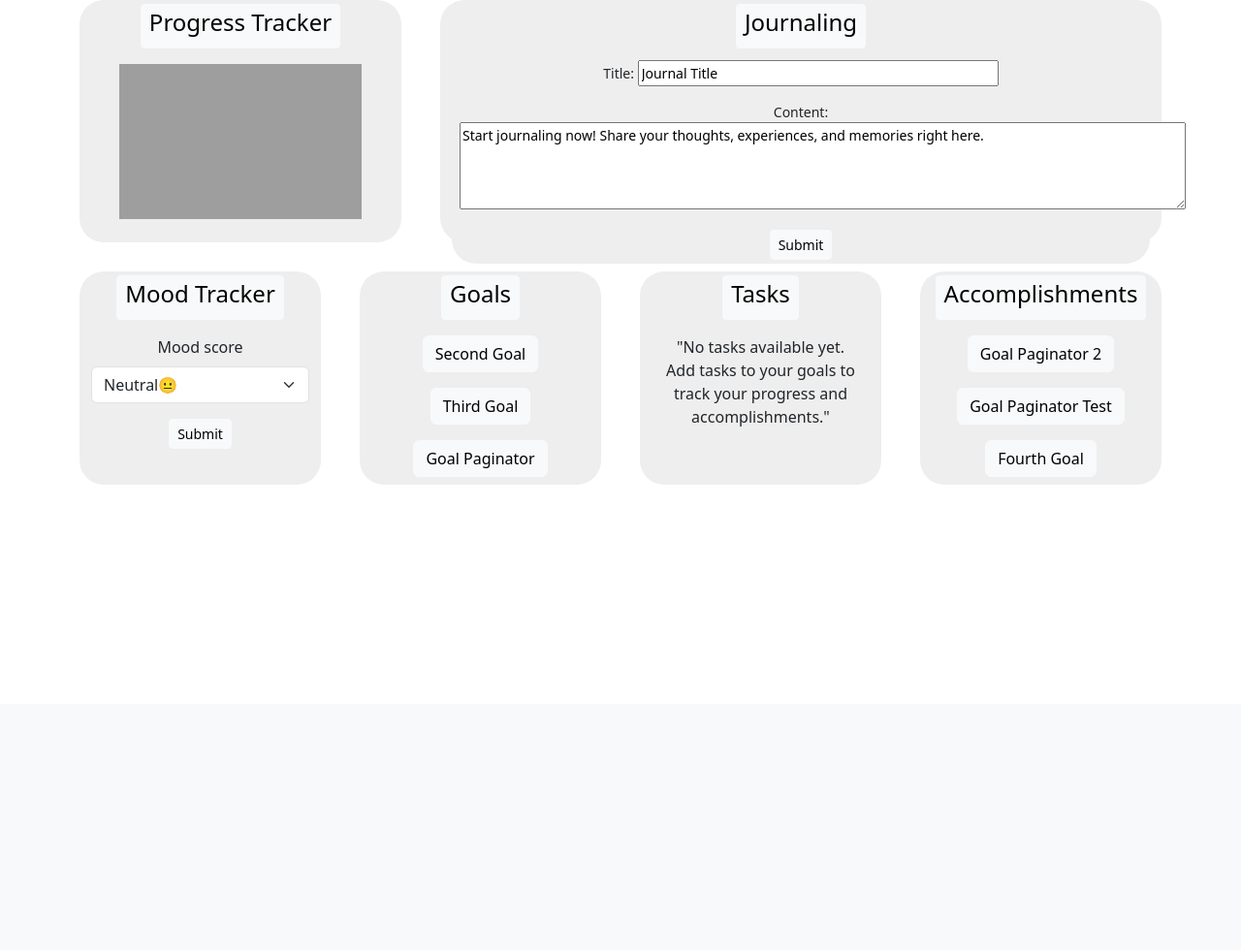
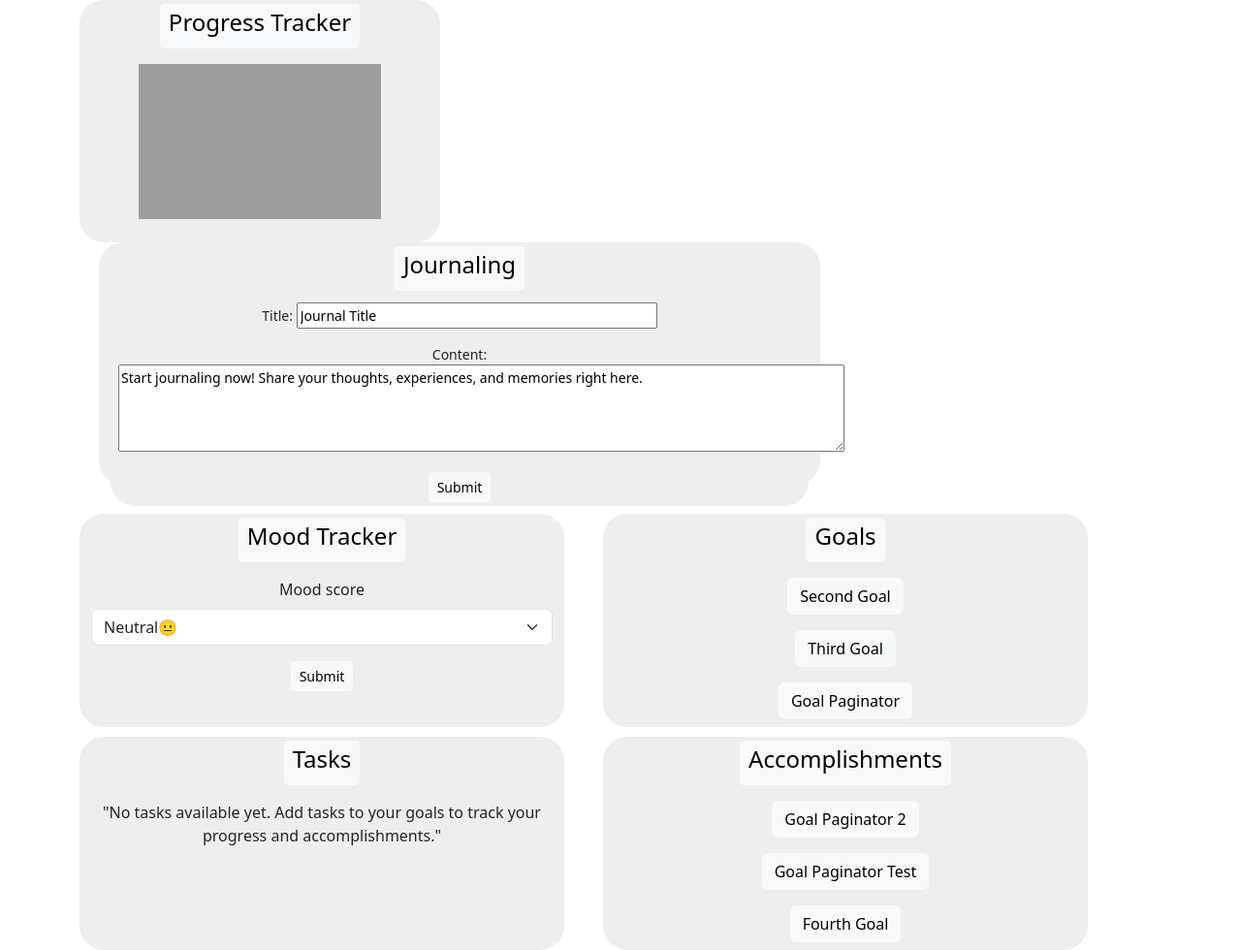
Before and after one commit to sarumaj/MindPen, a Django app: page /profile/ in a window 1280 px wide. Shown: the part 74-1054 px from the top of the page at 97% size. Before the commit the page ends 557 px from the top, so only its background shows below. Run offline with Django 4.2, Linux system fonts and the light colour scheme; a user stored in the database is signed in; data comes from the database, SQL or seed files in the repository; parts of the project's set-up code (start-up, migrations or seed data) failed here and were passed over; some libraries are stand-ins or nearby versions; grey boxes are pictures that could not be loaded.

Commit message:
Adjust Bootstrap Col size

```diff
--- a/Accomplished/templates/Accomplished/delete.html
+++ b/Accomplished/templates/Accomplished/delete.html
@@ -1,13 +1,14 @@
 {% extends "Journaling/base.html" %}
 {% block content %}
+<h1 class="text ml-4 mt-2">Delete an Accomplishment</h1>
     <form method="post">
         {% csrf_token %}
         <div class="card text-center">
-          <div class="card-header">
+          <div class="card-header text-danger">
               <h3>Warning Message</h3>
           </div>
           <div class="card-body">
-            <h4 class="card-title">Are you sure you want to delete "{{ object.program_title}}"?</h4>
+            <h3 class="card-title">Are you sure you want to delete "{{ object.program_title}}"?</h3>
             <input class="btn btn-danger" type="submit" value="Yes, Delete">
           </div>
           <div class="card-footer text-body-secondary">
--- a/Accomplished/templates/Accomplished/done.html
+++ b/Accomplished/templates/Accomplished/done.html
@@ -7,7 +7,7 @@
     {% for item in accomplished_goal %}
         <div class="card text-center mb-5 shadow bg-light">
           <div class="card-header text-primary">
-              <h3>🎉 Congratulations on completing {{item.program_title|title}} goal 🎉</h3>
+              <h3>🎉 Congratulations on Completing {{item.program_title|title}} Goal 🎉</h3>
           </div>
           <div class="card-body">
             <h6 class="card-title">Started on {{item.start_day}} and completed on {{item.end_day|date}}</h6>
--- a/Journaling/templates/Journaling/base.html
+++ b/Journaling/templates/Journaling/base.html
@@ -14,7 +14,9 @@
 <nav class="navbar bg-body-tertiary">
     <div class="container-fluid">
         <span class="navbar-text text-tertiary"><h3>PenMind</h3></span>
-        <span><a class="btn btn-secondary btn-lg" href="{% url 'logout' %}">{{ user.username.title }} - Log out</a></span>
+        <span>
+            <a class="btn btn-secondary btn-lg" href="{% url 'logout' %}">{{ user.username.title }} - Log out</a>
+        </span>
     </div>
 </nav>
 
@@ -30,7 +32,6 @@
                 <li><a href="{% url 'todos' %}" class="nav-link link-body-emphasis">Tasks</a></li>
                 <li><a href="{% url 'mood' %}" class="nav-link link-body-emphasis">Mood Tracker</a></li>
                 <li><a href="{% url 'journal' %}" class="nav-link link-body-emphasis">Journaling</a></li>
-
                 <li><a href="{% url 'data' %}" class="nav-link link-body-emphasis">Progress Tracker</a></li>
                 <li><a href="{% url 'done' %}" class="nav-link link-body-emphasis">Accomplishments</a></li>
             </ul>
--- a/Journaling/templates/Journaling/delete.html
+++ b/Journaling/templates/Journaling/delete.html
@@ -8,7 +8,7 @@
               <h2>Warning Message</h2>
           </div>
           <div class="card-body">
-            <h4 class="card-title">Are you sure you want to delete "{{ object.title}}"?</h4>
+            <h3 class="card-title">Are you sure you want to delete "{{ object.title}}"?</h3>
             <input class="btn btn-danger mt-2" type="submit" value="Yes, Delete">
           </div>
           <div class="card-footer text-body-secondary">
--- a/MyMood/models.py
+++ b/MyMood/models.py
@@ -7,8 +7,9 @@
     mood_score = models.IntegerField()
     mood_date = models.DateField(auto_now_add=True)
 
+
     class Meta:
         ordering = ["-id"]
 
     def __str__(self):
-        return self.mood_score
+        return str(self.mood_score)
--- a/To_Do/templates/To_Do/delete_todo.html
+++ b/To_Do/templates/To_Do/delete_todo.html
@@ -1,10 +1,10 @@
 {% extends "Journaling/base.html" %}
-
 {% block content %}
+<h1 class="text ml-4 mt-2">Delete a Task</h1>
     <form method="post">
         {% csrf_token %}
         <div class="card text-center">
-          <div class="card-header text-primary">
+          <div class="card-header text-danger">
               <h3>Warning Message</h3>
           </div>
           <div class="card-body">
--- a/users/templates/users/base.html
+++ b/users/templates/users/base.html
@@ -15,7 +15,8 @@
     <div class="container-fluid">
         <span class="navbar-text text-tertiary"><h3>PenMind</h3></span>
         {% if user.is_authenticated %}
-        <span><a class="btn btn-secondary btn-lg" href="{% url 'logout' %}"
+        <span>
+            <a class="btn btn-secondary btn-lg" href="{% url 'logout' %}"
                  href="{% url 'logout' %}">{{ user.username.title }} - Log out</a>
         </span>
         {% endif %}
--- a/users/templates/users/login.html
+++ b/users/templates/users/login.html
@@ -25,8 +25,8 @@
             <a class="btn btn-secondary btn-lg mt-3" href="{% url 'register' %}">Register</a>
         </div>
     </div>
-    <div class="col-9">
-        <img src="{% static 'users/login.png' %}" height="481" width="913">
+    <div class="col-xl-9 col-lg-9 col-md-9 col-sm-9">
+        <img src="{% static 'users/login.png' %}" height="486" width="913">
     </div>
 </div>
 {% endblock content %}
--- a/users/templates/users/profile.html
+++ b/users/templates/users/profile.html
@@ -5,15 +5,14 @@
 <link rel="stylesheet" type="text/css" href="{% static 'users/style.css' %}">
 <div class="container text-center">
   <div class="row">
-    <div  class="col section-card" id="data_visualization">
+    <div  class="col-xl-4 col-lg-4 col-md-4 col-sm-4 section-card" id="data_visualization">
       <a href="{% url 'data' %}" class="btn btn-light btn-sm mt-1"><h4>Progress Tracker</h4></a>
       <div class="mt-3" >
         <iframe src="https://giphy.com/embed/hUFWFbRXvF310MKe1f" width="250" height="160"
                 class="giphy-embed" allowFullScreen></iframe>
-
       </div>
     </div>
-    <div class="col-8 section-card" id="journaling">
+    <div class="col-xl-8 col-lg-8 col-md-8 col-sm-8 section-card" id="journaling">
       <a href="{% url 'journal' %}" class="btn btn-light btn-sm mt-1 mb-2"><h4>Journaling</h4></a>
       <form style="border: none" id="form" class="form-control form-control-sm section-card" method="post" >
         {% csrf_token %}
@@ -24,7 +23,7 @@
   </div>
 
   <div class="row">
-    <div class="col section-card" id="mymood">
+    <div class="col-xl-3 col-lg-3 col-md-3 col-sm-3 section-card" id="mymood">
       <a href="{% url 'mood' %}" class="btn btn-light btn-sm mt-1"><h4>Mood Tracker</h4></a>
       <div>
         <p class="text-center text-dark mt-3">
@@ -36,7 +35,7 @@
         </p>
       </div>
     </div>
-    <div class="col section-card" id="endeavors"><a href="{% url 'list_endeavor' %}" class="btn btn-light btn-sm mt-1">
+    <div class="col-xl-3 col-lg-3 col-md-3 col-sm-3 section-card" id="endeavors"><a href="{% url 'list_endeavor' %}" class="btn btn-light btn-sm mt-1">
       <h4>Goals</h4></a>
       {% if list_endeavor %}
         {% for program_title in list_endeavor %}
@@ -49,7 +48,7 @@
           Start by creating your first goal to organize your tasks and goals."</p>
       {% endif %}
     </div>
-    <div class="col section-card" id="to_do"><a href="{% url 'todos' %}" class="btn btn-light btn-sm mt-1">
+    <div class="col-xl-3 col-lg-3 col-md-3 col-sm-3 section-card" id="to_do"><a href="{% url 'todos' %}" class="btn btn-light btn-sm mt-1">
       <h4>Tasks</h4></a>
       {% if list_task %}
         {% for task_title in list_task %}
@@ -62,7 +61,7 @@
           Add tasks to your goals to track your progress and accomplishments."</p>
       {% endif %}
     </div>
-    <div class="col section-card" id="accomplished"><a href="{% url 'done' %}" class="btn btn-light btn-sm mt-1">
+    <div class="col-xl-3 col-lg-3 col-md-3 col-sm-3 section-card" id="accomplished"><a href="{% url 'done' %}" class="btn btn-light btn-sm mt-1">
       <h4>Accomplishments</h4></a>
       {% if list_accomplished %}
         {% for program_title in list_accomplished %}
```
Also changed, not shown: MyMood/migrations/0012_alter_datamood_mood_date.py (added), MyMood/migrations/0013_alter_datamood_mood_date.py (added), 2 other files.
